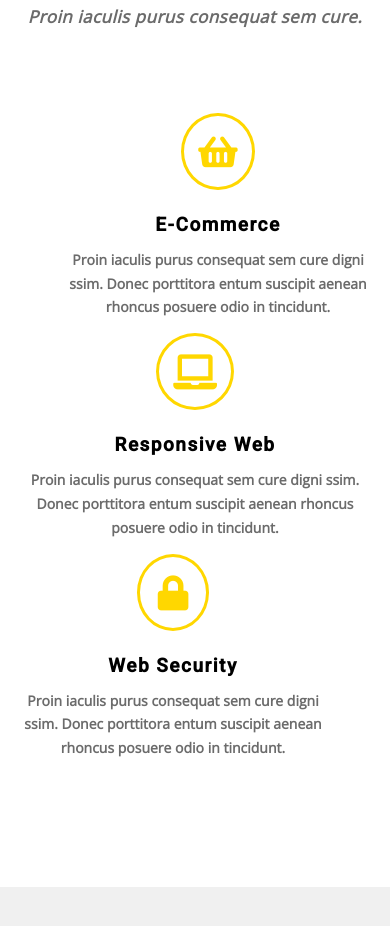
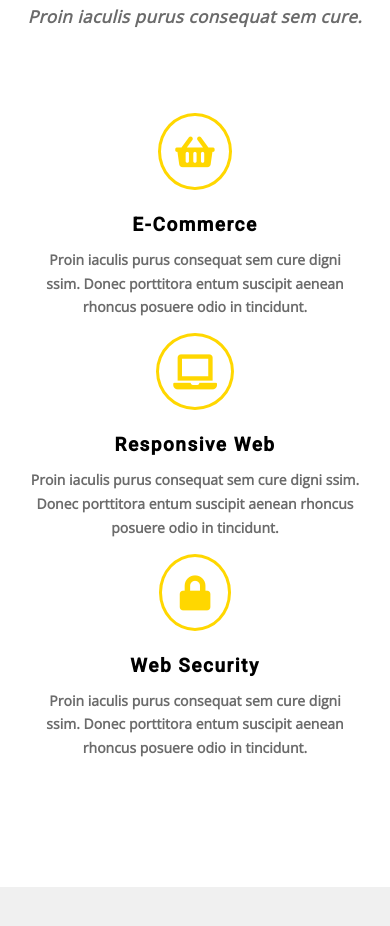
Before and after one commit to Kamil-96/zad-4.6, a website: page index.html in a window 390 px wide. Shown: the part 1022-1948 px from the top of the page. Drawn offline with nearby package versions, Linux system fonts and the light colour scheme.

Commit message:
Change media queries

```diff
--- a/sass/style.scss
+++ b/sass/style.scss
@@ -25,9 +25,9 @@ section {
 }
 .section-title {
     font-size: 42px;
-            font-family: $font-header;
-            letter-spacing: 2px;
-            margin-bottom: 0;
+    font-family: $font-header;
+    letter-spacing: 2px;
+    margin-bottom: 0;
 }
 .section-subtitle {
     margin-top: 8px;
@@ -224,7 +224,6 @@ section {
     margin: 0 0 35px 0;
     padding: 48px 0;
 
-
     .container {
         position: absolute;
         top: 50%;
@@ -240,7 +239,6 @@ section {
             font-family: $font-text;
             font-size: 13px;
         }
-
         ul {
 
             li {
@@ -274,8 +272,6 @@ section {
     }
 }
 
-
-
 /* Media */
 
 @media (max-width: 767px) {
@@ -284,7 +280,7 @@ section {
         .navigation {
 
             .navigation-list {
-                margin: 4px 0 0 26px;
+                transform: translateY(-35px);
             }
         }
         .splash-inner {
@@ -296,9 +292,13 @@ section {
     }
     .services {
 
-        p {
-            padding: 0;
+        .col-md-4:first-of-type {
+            transform: translateX(-23px);
         }
+        .col-md-4:last-of-type {
+            transform: translateX(22px);
+        }
+
     }
     .portfolio {
 
```
Also changed, not shown: css/style.css, 1 other file.
